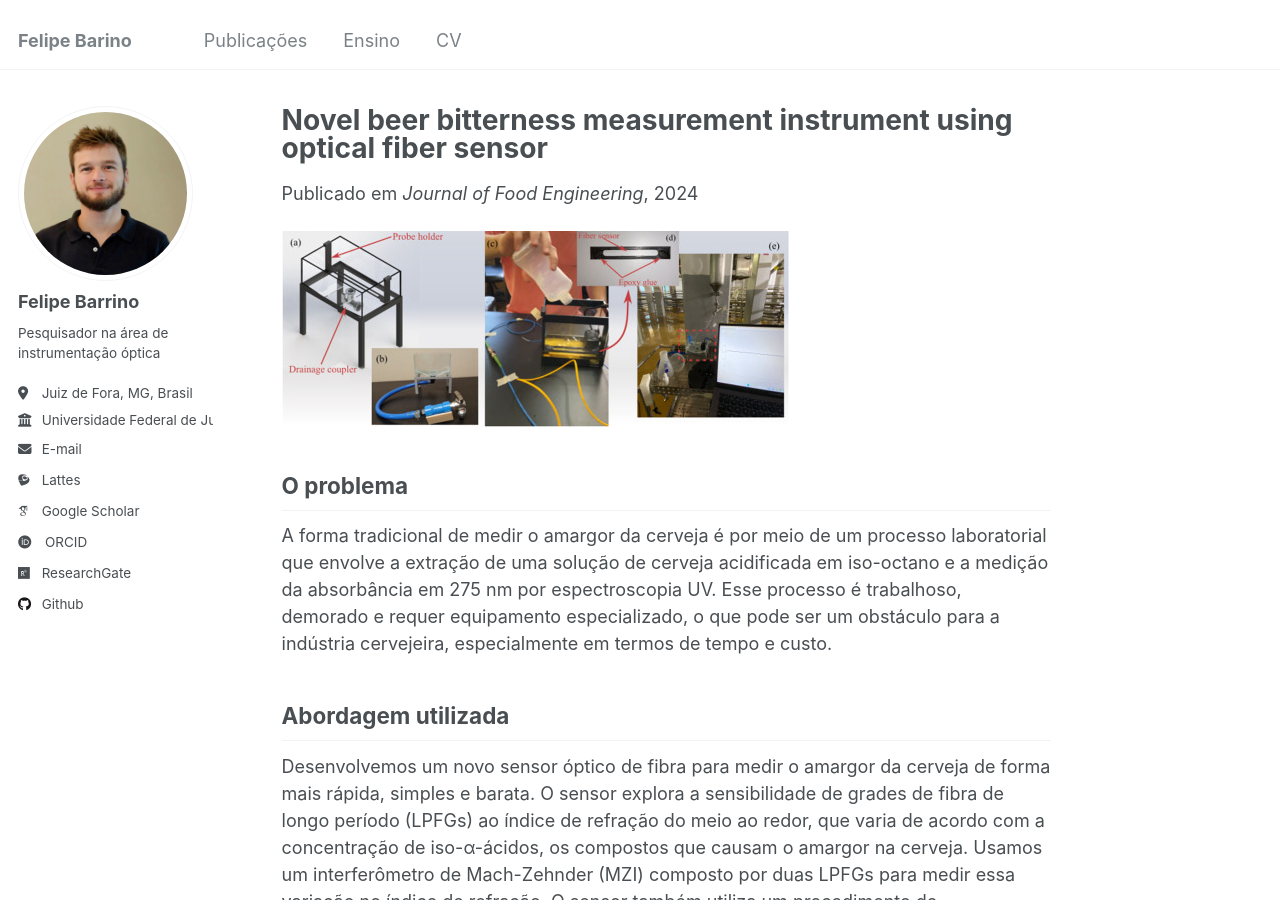
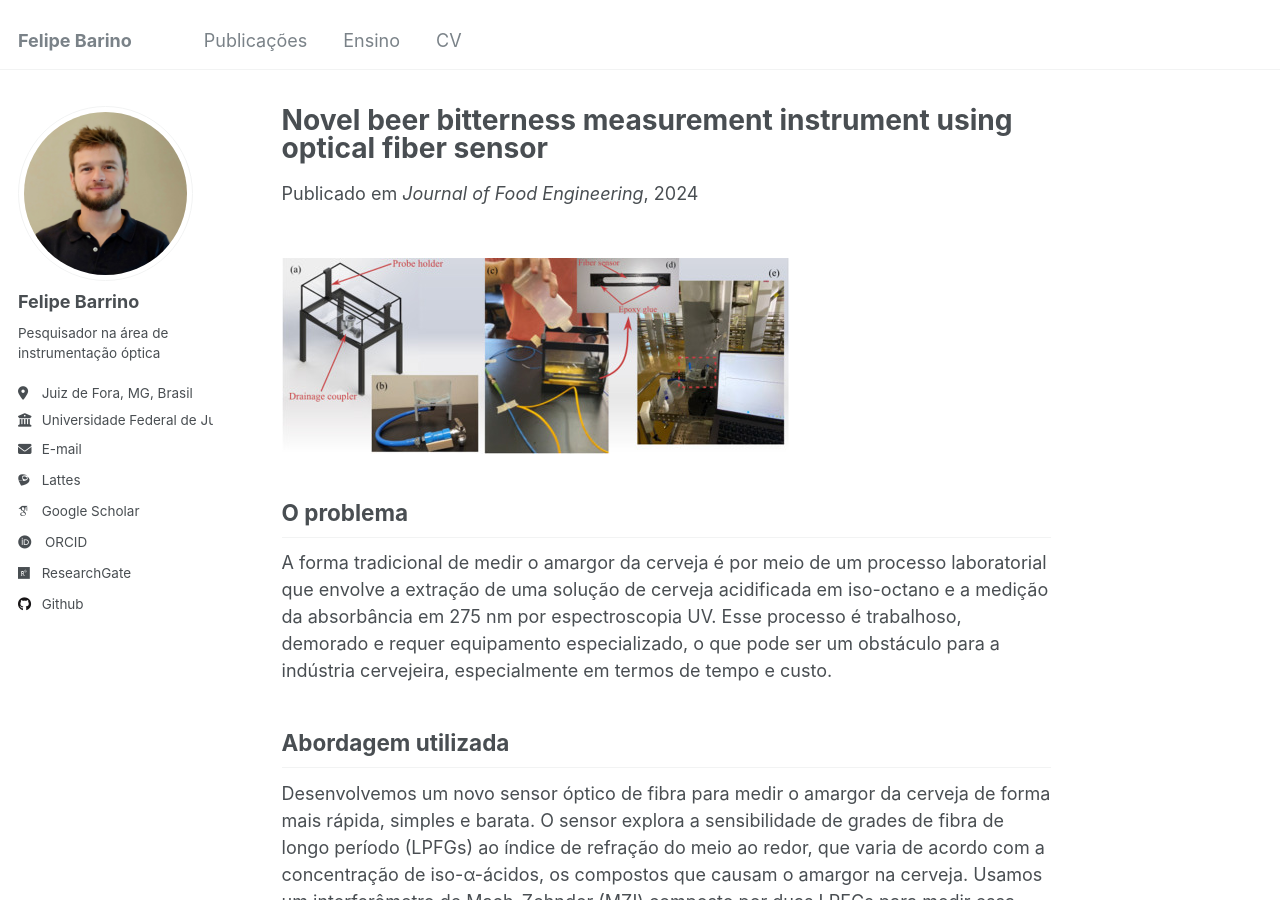
Before and after one commit to felipebarino/felipebarino.github.io, a Jekyll site: the page built from _publications/2024-12-01-Novel-beer-bitterness-measurement-instrument-using-optical-fiber-sensor.md, in a window 1280 px wide and 900 px high. Built offline with Jekyll 4.4.1, drawn with Linux system fonts in a browser that asks for light colours; some web fonts are replaced.

Commit message:
ajuste descrição

```diff
--- a/_publications/2024-12-01-Novel-beer-bitterness-measurement-instrument-using-optical-fiber-sensor.md
+++ b/_publications/2024-12-01-Novel-beer-bitterness-measurement-instrument-using-optical-fiber-sensor.md
@@ -8,7 +8,7 @@ venue: 'Journal of Food Engineering'
 citation: ' Renato Filho,  Felipe Barino,  João Calderano,  Deivid Campos,  Ítalo Alvarenga,  André Manhas,  Alexandre Santos, &quot;Novel beer bitterness measurement instrument using optical fiber sensor.&quot; Journal of Food Engineering, 2024.'
 ---
 
-<img src="/images/graphical_abstract_beer_bitterness.jpg">
+<br><img src="/images/graphical_abstract_beer_bitterness.jpg">
 
 ## O problema
 
```
Also changed, not shown: _publications/2024-07-01-Hydroelectric-Plant-Safety-Real-Time-Monitoring-Utilizing-Fiber-Optic-Sensors.md (+2 -0 lines).
